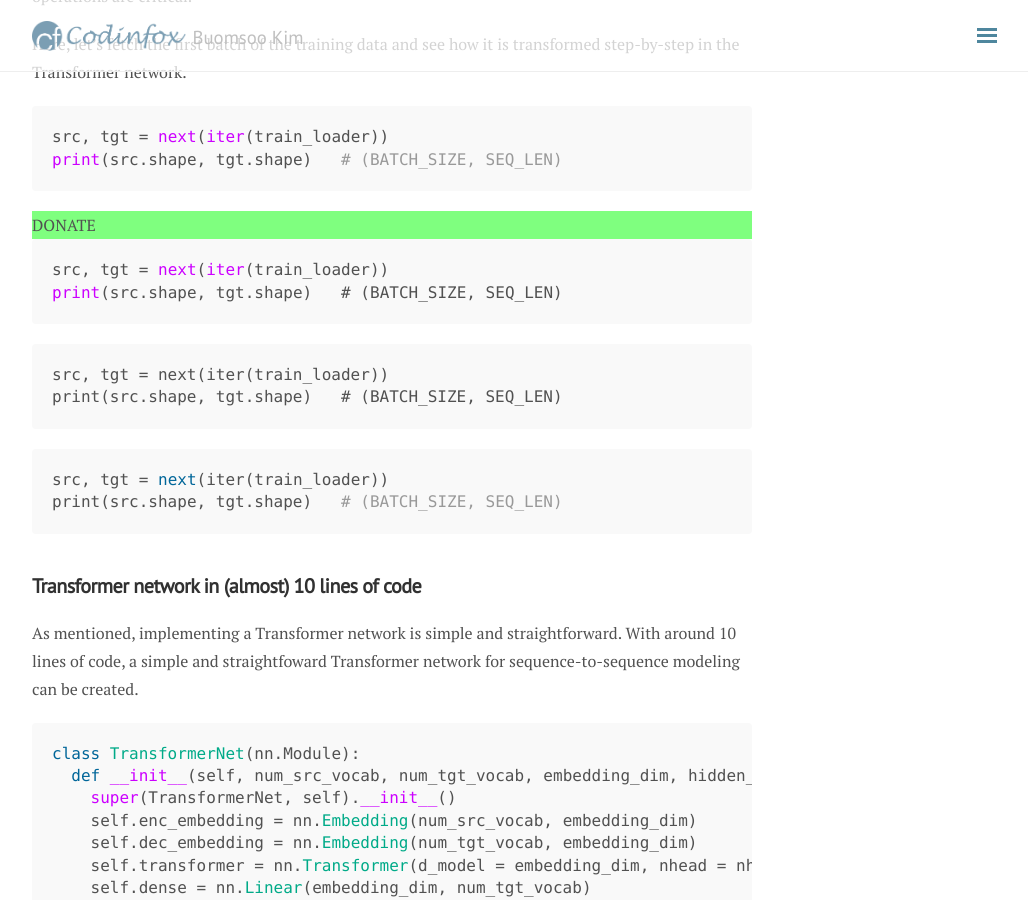
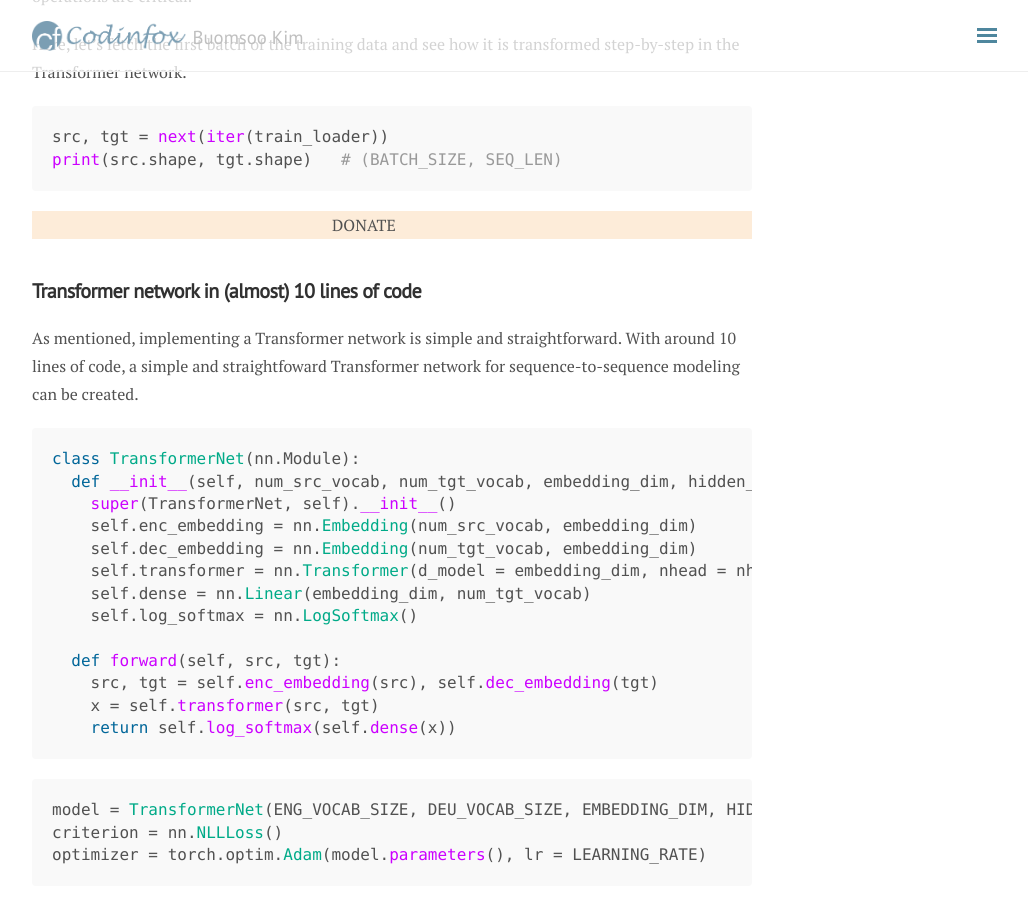
Before and after one commit to buomsoo-kim/buomsoo-kim.github.io, a Jekyll site: the page built from _posts/2020-04-21-Attention-mechanism-19.md.md, in a window 1280 px wide and 900 px high, scrolled down 4039 px. Shown: the whole window, without its empty margins (248-1276 px from the left). Built offline with Jekyll 4.4.1, drawn with Linux system fonts in a browser that asks for light colours; nearby versions of some CDN libraries; comment, search, counter and statistics services are not loaded.

Commit message:
Update 2020-04-21-Attention-mechanism-19.md.md

````diff
--- a/_posts/2020-04-21-Attention-mechanism-19.md.md
+++ b/_posts/2020-04-21-Attention-mechanism-19.md.md
@@ -158,26 +158,12 @@ src, tgt = next(iter(train_loader))
 print(src.shape, tgt.shape)   # (BATCH_SIZE, SEQ_LEN)
 ```
 
-<div style="background-color:rgba(0, 255, 0, .5)">
+<div style="background-color:rgba(245,161,66,.2);padding-left: 300px">
 DONATE
 </div>
 
 
 
-```javascript
-src, tgt = next(iter(train_loader))
-print(src.shape, tgt.shape)   # (BATCH_SIZE, SEQ_LEN)
-```
-
-```html
-src, tgt = next(iter(train_loader))
-print(src.shape, tgt.shape)   # (BATCH_SIZE, SEQ_LEN)
-```
-
-```R
-src, tgt = next(iter(train_loader))
-print(src.shape, tgt.shape)   # (BATCH_SIZE, SEQ_LEN)
-```
 
 ## Transformer network in (almost) 10 lines of code
 
````
